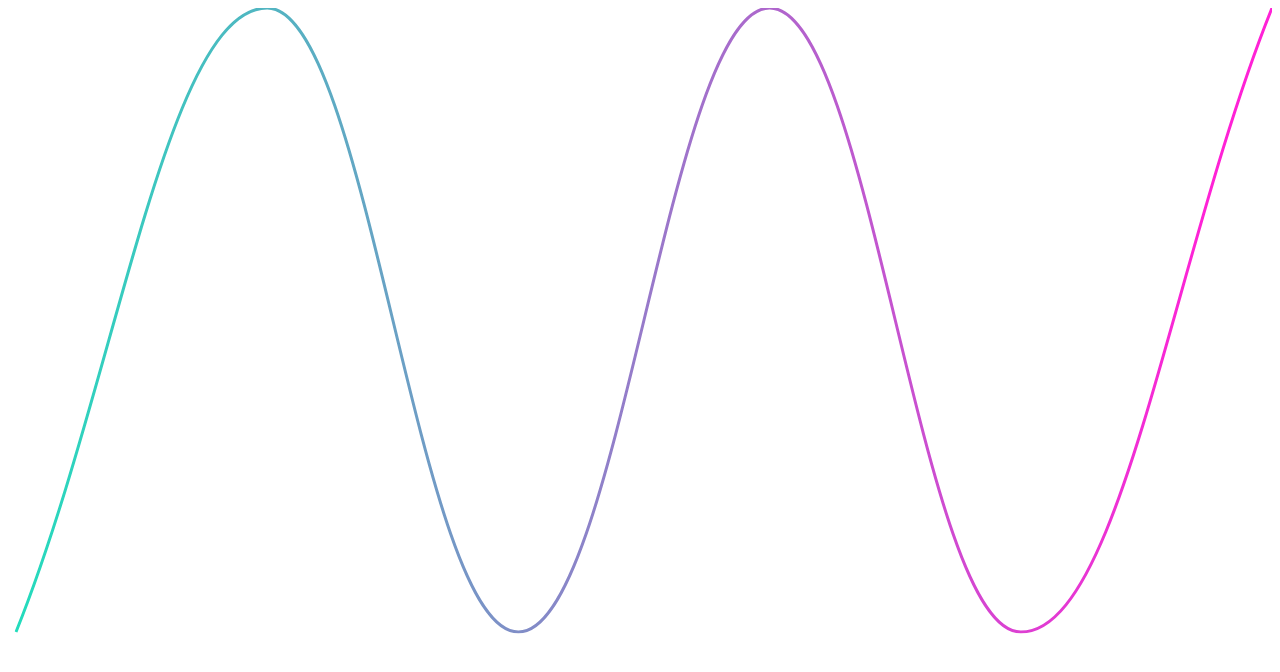
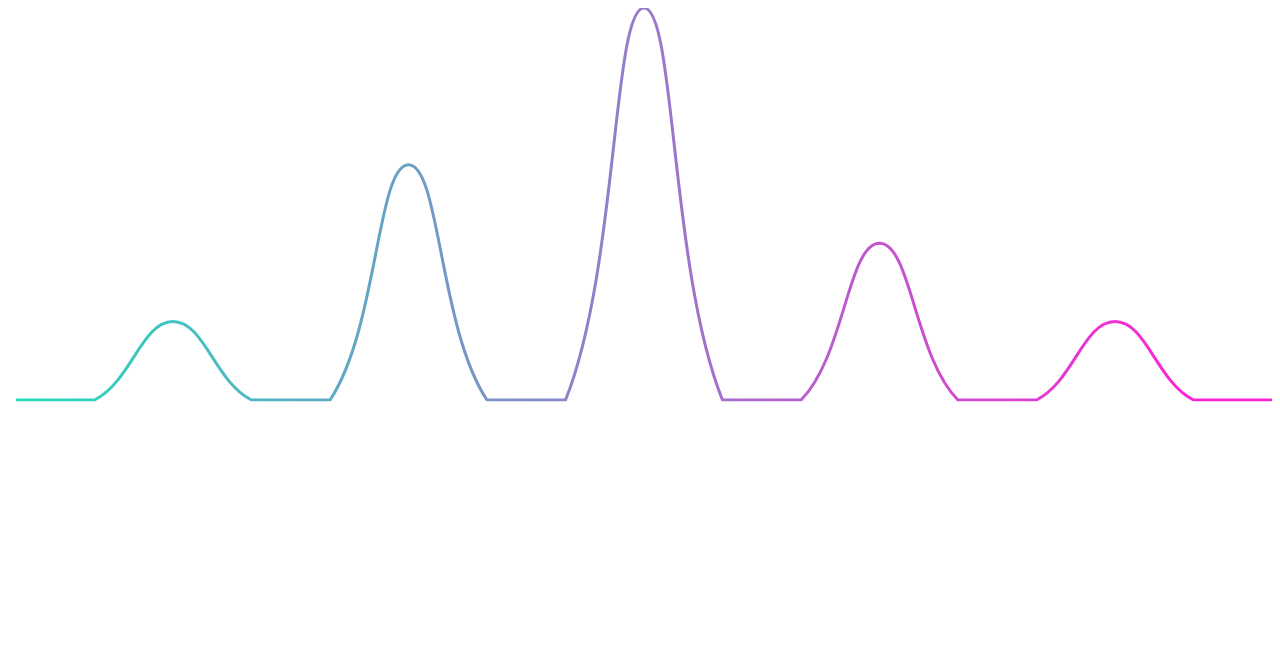
Before and after one commit to miriam-arena/mcw-homepage, a plain HTML site: page index.html in a window 1280 px wide. Drawn offline with nearby package versions, Linux system fonts and the light colour scheme.

Commit message:
styling_of_the_chart

```diff
--- a/index.html
+++ b/index.html
@@ -9,7 +9,7 @@
     var race1 = {
       name: "Gara libera inizio stagione",
       date: "1 settembre 2020",
-      score: 0
+      score: 1
     };
     var race2 = {
       name: "Gara libera: nuovo circuito",
@@ -38,18 +38,11 @@
 </head>
 <body>
   <div>
-    <canvas id="raceChart"></canvas>
+    <canvas id="raceChart" style="max-height:400px"></canvas>
   </div>
 
   <script>
-    const labels = [
-      '',
-      '',
-      '',
-      '',
-      '',
-      '',
-    ];
+    const labels = ['1','2','3','4','5','6','7','8','9','10','11','12','13','14','15','16','17'];
 
     var ctx = document.getElementById("raceChart").getContext("2d");
     var gradient = ctx.createLinearGradient(0, 0, 1200, 0);
@@ -61,7 +54,7 @@
       datasets: [{
         // label: 'My First dataset',
         borderColor: gradient,
-        data: [0,1,0,1,0,1,0,], //10, 5, 2, 20, 30, 45
+        data: [0,0,race1.score,0,0,race2.score,0,0,race3.score,0,0,race4.score,0,0,race5.score,0,0], //10, 5, 2, 20, 30, 45
         tension:0.4,
       }]
     };
```
